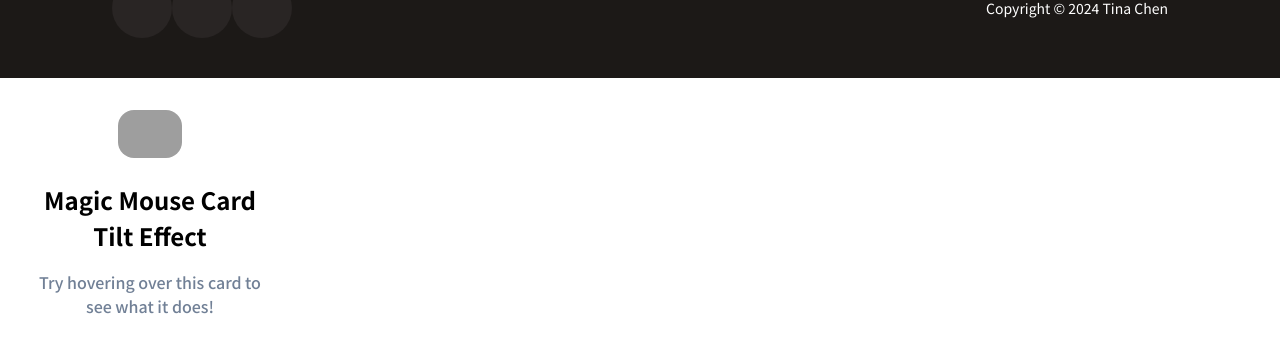
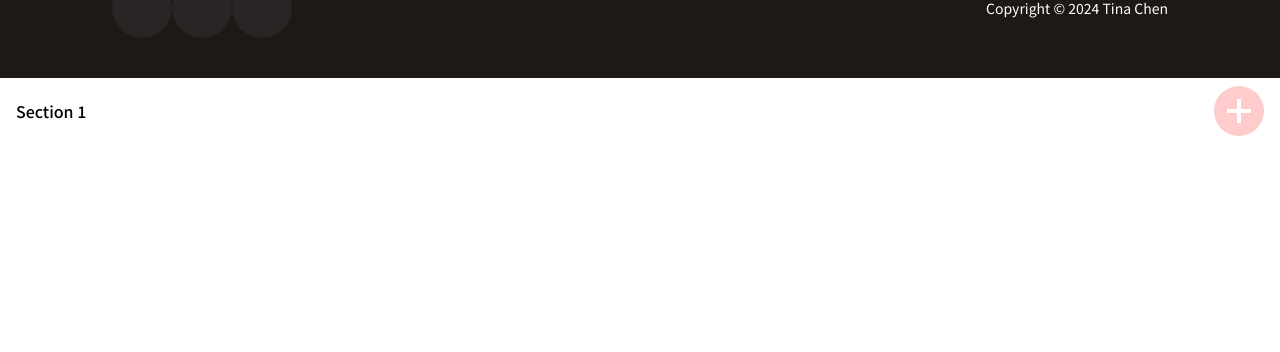
Before and after one commit to tinaaa071/Portfolio, a Vue app: page / in a window 1280 px wide. Shown: the part 1420-1772 px from the top of the page. After the commit the page ends 1564 px from the top, so only its background shows below. Built offline with nearby package versions, Linux system fonts and the light colour scheme; grey boxes are pictures that could not be loaded; some icons are missing.

Commit message:
feat: accordion

```diff
--- a/package.json
+++ b/package.json
@@ -13,6 +13,7 @@
     "@splinetool/runtime": "^1.9.3",
     "@vueuse/core": "^10.7.2",
     "@vueuse/head": "^2.0.0",
+    "gsap": "^3.12.5",
     "js-cookie": "^3.0.5",
     "prismjs": "^1.29.0",
     "spline-vue": "^0.1.3",
--- /dev/null
+++ b/src/components/core/Accordion.vue
@@ -0,0 +1,52 @@
+<template>
+    <div class="accordion">
+      <button
+        @click="toggle"
+        :class="{
+          'bg-blue-500': isOpen, // Change this to your desired active color
+          'bg-white': !isOpen
+        }"
+        class="flex items-center justify-between w-full px-4 py-2 text-left transition-colors duration-300 ease-in-out hover:bg-gray-200"
+      >
+        <span>{{ title }}</span>
+        <PlusButton :isPlus="!isOpen" @toggle="toggle" />
+      </button>
+      <TransitionFade>
+        <div v-show="isOpen" class="px-4 py-2 bg-gray-100">
+          <slot></slot>
+        </div>
+      </TransitionFade>
+    </div>
+  </template>
+
+  <script setup>
+  import { ref } from 'vue';
+  import PlusButton from './PlusButton.vue'; // Adjust the path as needed
+
+  const props = defineProps({
+    title: {
+      type: String,
+      required: true,
+    },
+  });
+
+  const isOpen = ref(false);
+
+  const toggle = () => {
+    isOpen.value = !isOpen.value;
+  };
+  </script>
+
+  <style scoped>
+  /* Assuming TransitionFade is a defined transition */
+  .fade-enter-active,
+  .fade-leave-active {
+    transition: opacity 0.5s ease, transform 0.5s ease;
+  }
+
+  .fade-enter,
+  .fade-leave-to {
+    opacity: 0;
+    transform: translateY(-10px);
+  }
+  </style>
--- /dev/null
+++ b/src/components/core/PlusButton.vue
@@ -0,0 +1,83 @@
+<template>
+    <button @click="toggleIcon" :class="{ minus: isPlus }">
+      <div class="icon">
+        <div class="line horizontal"></div>
+        <div class="line vertical"></div>
+      </div>
+    </button>
+  </template>
+
+  <script setup>
+  import { ref, defineProps, defineEmits } from 'vue';
+
+  const props = defineProps({
+    isPlus: {
+      type: Boolean,
+      required: true,
+    },
+  });
+
+  const emit = defineEmits(['toggle']);
+
+  const toggleIcon = () => {
+    emit('toggle');
+  };
+  </script>
+
+  <style scoped>
+  button {
+    width: 50px;
+    height: 50px;
+    background: #A2866D;
+    border: none;
+    outline: none;
+    cursor: pointer;
+    display: flex;
+    align-items: center;
+    justify-content: center;
+    border-radius: 100px;
+    transition: background-color 0.3s ease;
+  }
+
+  button.minus {
+    background-color: #ffcccc;
+  }
+
+  button:hover {
+    background-color: #e0e0e0;
+  }
+
+  .icon {
+    position: relative;
+    width: 24px;
+    height: 24px;
+  }
+
+  .line {
+    position: absolute;
+    width: 24px;
+    height: 4px;
+    background: white;
+    transition: transform 0.3s ease;
+  }
+
+  .horizontal {
+    top: 50%;
+    left: 0;
+    transform: translateY(-50%);
+  }
+
+  .vertical {
+    top: 50%;
+    left: 50%;
+    transform: translate(-50%, -50%);
+  }
+
+  .minus .horizontal {
+    transform: translateY(-50%) rotate(90deg);
+  }
+
+  .minus .vertical {
+    transform: translate(-50%, -50%) rotate(0deg);
+  }
+  </style>
--- a/src/components/core/Tag.vue
+++ b/src/components/core/Tag.vue
@@ -1,5 +1,5 @@
 <template>
-    <div class="px-4 py-1 text-xs font-normal text-center bg-white rounded-full sm:text-sm sm:py-2 w-fit text-stone-900">
+    <div class="px-4 py-2 text-xs font-normal text-center bg-white rounded-full sm:text-sm w-fit text-stone-900">
         {{ text }}
     </div>
 </template>
--- a/src/components/core/WaveButton.vue
+++ b/src/components/core/WaveButton.vue
@@ -3,7 +3,7 @@
         <div class="relative flex items-center justify-center overflow-hidden border-2 border-white rounded-full group w-fit" @mouseover="toggleHover(true)" @mouseleave="toggleHover(false)">
         <div
         :class="['text-white z-10 relative transition-colors ease-in-out duration-300 group-hover:text-stone-900', { 'hovered': isHovered }]"
-        class="text-sm font-bold px-6 py-3.5 inline-flex"
+        class="ext-sm font-bold px-6 py-3.5 inline-flex items-center"
         >
             {{ $t('work.item2') }}
             <mingcute-arrow-right-line class="ml-2 text-lg" />
--- a/src/components/core/WorkDetail.vue
+++ b/src/components/core/WorkDetail.vue
@@ -13,7 +13,7 @@
               {{ desc }}
             </p>
           </div>
-          <div class="flex gap-3">
+          <div class="flex gap-2 sm:gap-3">
             <slot name="tag"></slot>
           </div>
         </div>
--- a/src/components/effect/CardTilt.vue
+++ b/src/components/effect/CardTilt.vue
@@ -1,13 +1,7 @@
 <template>
-    <div class="card" ref="card" @mousemove="handleMouseMove" @mouseleave="handleMouseLeave" @mouseenter="handleMouseEnter">
-        <div class="content">
-          <img class="icon" src="https://safe.flatypus.me/8lhc6n6cecf2.png" />
-          <div class="text">
-            <h3>Magic Mouse Card Tilt Effect</h3>
-            <p>Try hovering over this card to see what it does!</p>
-          </div>
-        </div>
-      </div>
+    <div ref="card" @mousemove="handleMouseMove" @mouseleave="handleMouseLeave" @mouseenter="handleMouseEnter">
+        <slot></slot>
+    </div>
   </template>
 
   <script>
@@ -58,44 +52,3 @@
     },
   };
   </script>
-
-  <style scoped>
-  .card {
-    width: 300px;
-    height: 800px;
-    transform-style: preserve-3d;
-    transform: perspective(1000px);
-    transition: transform 0.3s ease-out;
-    cursor: pointer;
-  }
-
-  .card .content {
-    display: grid;
-    place-items: center;
-    text-align: center;
-    background-color: rgba(255, 255, 255, 0.6);
-    backdrop-filter: blur(16px);
-    border-radius: 1.5rem;
-    padding: 2rem;
-  }
-
-  .card .content .icon {
-    width: 4rem;
-    border-radius: 1rem;
-  }
-
-  .card .content .text {
-    margin-top: 1.5rem;
-  }
-
-  .card .content h3 {
-    font-size: 1.5rem;
-    font-weight: bold;
-  }
-
-  .card .content p {
-    margin-top: 1rem;
-    font-size: 1rem;
-    color: #718096;
-  }
-  </style>
--- a/src/components/effect/Magnetic.vue
+++ b/src/components/effect/Magnetic.vue
@@ -1,8 +1,8 @@
 <template>
-    <div class="magnetic-container" @mousemove="onMouseMove" @mouseleave="onMouseLeave">
-      <button class="magnetic-button" :style="buttonStyle" :class="{ sway: isSwaying, 'hover-effect': isHovering }" @mouseenter="onMouseEnter">
-        <span class="magnetic-text" :style="textStyle">
-          Hover Me
+    <div class="relative flex items-center px-8 py-6 overflow-hidden h-fit w-fit" @mousemove="onMouseMove" @mouseleave="onMouseLeave">
+      <button class="relative flex items-center justify-center text-sm font-bold px-6 py-3.5 overflow-hidden text-white rounded-full magnetic-button bg-stone-900 before:absolute before:bottom-0 before:left-[50%] before:w-[200%] before:h-[200%] before:bg-stone-100 w-fit h-fit" :style="buttonStyle" :class="{ sway: isSwaying, 'hover-effect ': isHovering }" @mouseenter="onMouseEnter">
+        <span class="inline-block transition-transform duration-200 ease-out " :style="textStyle">
+          {{ $t('work.item2') }}
         </span>
       </button>
     </div>
@@ -79,40 +79,16 @@
   </script>
 
   <style scoped>
-  .magnetic-container {
-    position: relative;
-    width: 200px;
-    height: 100px;
-    display: flex;
-    align-items: center;
-    justify-content: center;
-    overflow: hidden;
-  }
+
 
   .magnetic-button {
-    position: relative;
-    padding: 10px 20px;
-    background-color: #007bff;
-    color: white;
-    border: none;
-    border-radius: 5px;
-    cursor: pointer;
+
     transition: color 0.4s ease-out;
-    display: flex;
-    align-items: center;
-    justify-content: center;
-    overflow: hidden;
+
     z-index: 1;
   }
 
   .magnetic-button::before {
-    content: '';
-    position: absolute;
-    bottom: 0;
-    left: 50%;
-    width: 200%;
-    height: 200%;
-    background-color: #ffffff;
     border-radius: 50% 50% 0 0;
     transform: translate(-50%, 100%);
     transition: transform 0.4s ease-out;
@@ -124,13 +100,9 @@
   }
 
   .magnetic-button.hover-effect {
-    color: #007bff; /* Text color changes when hovered */
+    color: #1c1917; /* Text color changes when hovered */
   }
 
-  .magnetic-text {
-    display: inline-block;
-    transition: transform 0.2s ease-out;
-  }
 
   .magnetic-button.sway {
     animation: sway 1s ease-out;
--- a/src/pages/index.vue
+++ b/src/pages/index.vue
@@ -89,10 +89,12 @@
   </Layout>
   </div>
   <Footer />
-  <CardTilt />
   <Modal :show="isModalOpen" @close="isModalOpen = false">
     <Spline />
   </Modal>
+  <Accordion title="Section 1">
+      <p>This is the content of section 1.</p>
+    </Accordion>
 </template>
 
 <script>
```
Also changed, not shown: 1 other file (tests, documents, lock files or other folders).
